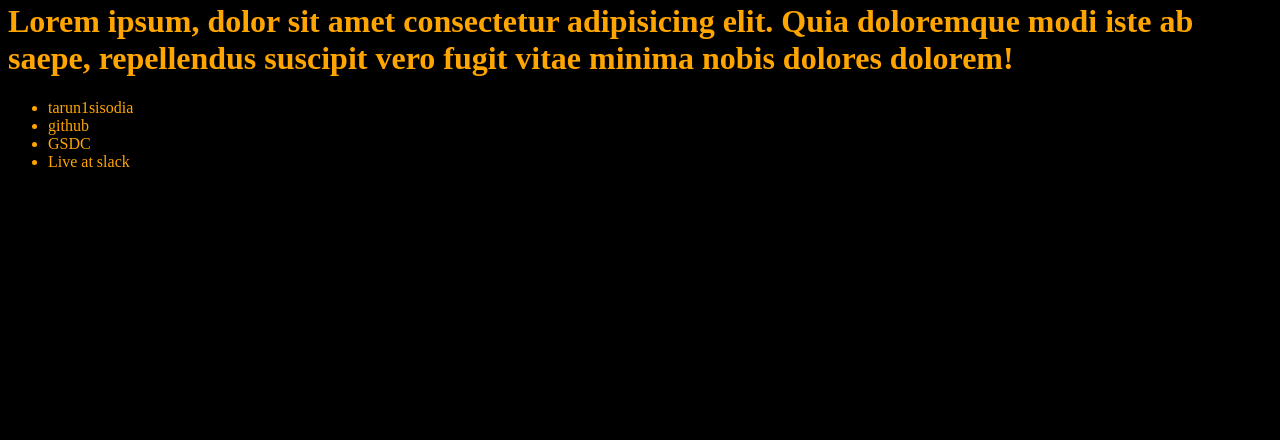
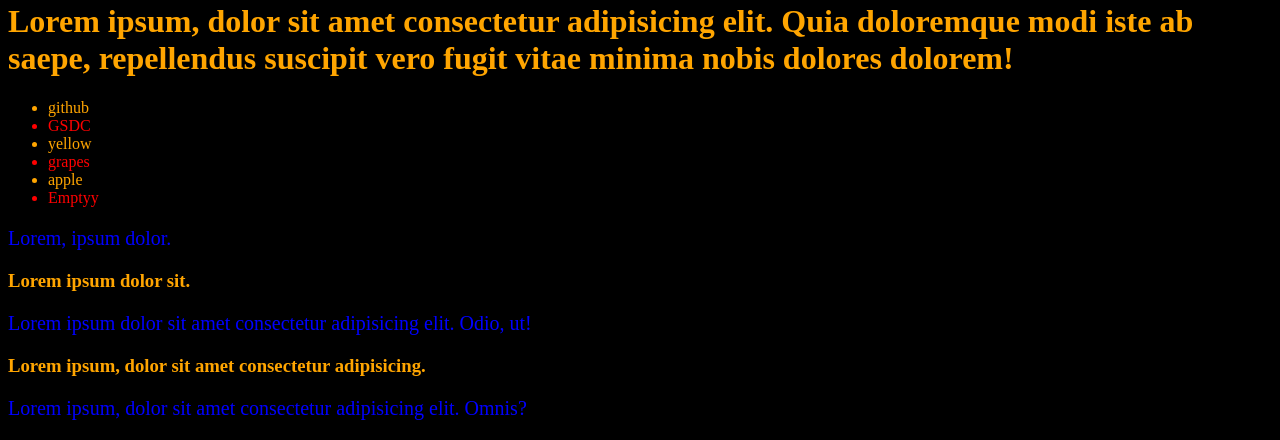
Before and after one commit to tarun1sisodia/JSAboutEverything., a plain HTML site: page Phase_8/index.html in a window 1280 px wide. Shown: the part 504-944 px from the top of the page. Before the commit the page ends 800 px from the top, so only its background shows below. Drawn offline with Linux system fonts and the light colour scheme.

Commit message:
Learned DOM basics

```diff
--- a/Phase_8/index.html
+++ b/Phase_8/index.html
@@ -10,10 +10,17 @@
             width: 50%;
             height: 50%;
         }
+
+        .highlight {
+            color: red;
+        }
     </style>
 </head>
 
 <body style="background-color: black;color: orange;">
+
+
+
     <div>
         <h1>Lorem ipsum, dolor sit amet consectetur adipisicing elit. Quia doloremque modi iste ab saepe, repellendus
             suscipit vero fugit vitae minima nobis dolores dolorem!</h1>
@@ -23,7 +30,18 @@
         <li>tarun1sisodia</li>
         <li>github</li>
         <li>GSDC</li>
+        <li>yellow</li>
+        <li>grapes</li>
+        <li>apple</li>
+        <li>Emptyy</li>
     </ul>
+
+    <p>Lorem, ipsum dolor.</p>
+    <h3>Lorem ipsum dolor sit.</h3>
+    <p>Lorem ipsum dolor sit amet consectetur adipisicing elit. Odio, ut!</p>
+    <h3>Lorem ipsum, dolor sit amet consectetur adipisicing.</h3>
+    <p>Lorem ipsum, dolor sit amet consectetur adipisicing elit. Omnis?</p>
+
     <script src="script.js"></script>
 
 </body>
--- a/Phase_8/script.js
+++ b/Phase_8/script.js
@@ -1,11 +1,13 @@
-let ul = document.querySelector("ul");
-let li = document.createElement("li");
-li.textContent = "Live at slack";
 
-let add = ul.appendChild(li);
+// let ul = document.querySelector("ul");
+// let li = document.createElement("li");
+// li.textContent = "Live at slack";
 
-console.log(add);
+// let add = ul.appendChild(li);
 
+// console.log(add);
+
+//Another Task
 let img = document.createElement('img');
 
 img.setAttribute("src", "https://images.unsplash.com/photo-1744359678374-4769eacf44d6?w=500&auto=format&fit=crop&q=60&ixlib=rb-4.1.0&ixid=M3wxMjA3fDB8MHxmZWF0dXJlZC1waG90b3MtZmVlZHwzfHx8ZW58MHx8fHx8");
@@ -14,3 +16,36 @@ img.setAttribute("src", "https://images.unsplash.com/photo-1744359678374-4769eac
 img.classList.add("placeholder")
 
 document.querySelector("div").prepend(img);
+
+// Deleting the item form the list using removechild.
+
+// we have already ul which is selecting the ul list. now we just have to remove
+
+let ul2 = document.querySelector("ul");
+let li2 = document.querySelector("li");
+
+ul2.removeChild(li2);
+//ClassList.toggle() -> agr h to remove kr dega aur agr nhi h to add kr dega.
+
+//Class list .add() it adds only nothing more than it.
+let moreli = document.querySelectorAll("ul li:nth-child(2n)"); //har bar dusara select krne ke liye.
+
+moreli.forEach((element) => {
+    //highlight class add ho rhi h bar bar.. har element pr.
+    element.classList.add("highlight");
+});
+// i did myself ...HEEEEEE
+let para = document.querySelectorAll("p");
+para.forEach((n) => {
+    n.style.color = "blue";
+    n.style.fontSize = "20px";
+});
+
+
+//Change a Color of element or tag using addEvenListener but first select the p
+let h = document.querySelector("p");
+
+
+h.addEventListener("click", () => {
+    h.style.color = "green";
+});
```
Also changed, not shown: Phase_3/index.html (renamed from Phase3/index.html), Phase_3/script.js (renamed from Phase3/script.js).
